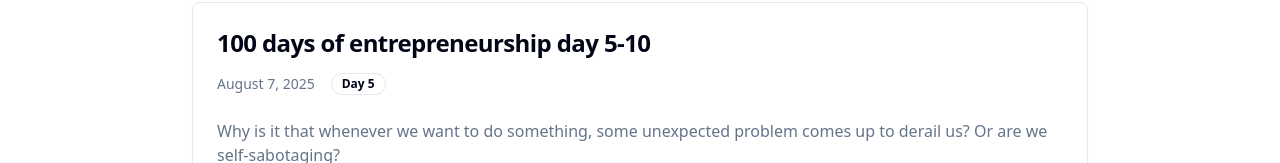
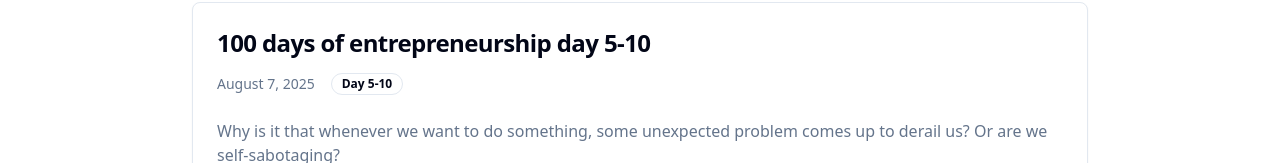
Before and after one commit to hritik1999/portfolio, a Vue app in the folder frontend/: page /blog in a window 1280 px wide. Shown: the part 1286-1449 px from the top of the page. Built offline with nearby package versions, Linux system fonts and the light colour scheme.

Commit message:
added 5th blog

```diff
--- a/frontend/src/views/Blog.vue
+++ b/frontend/src/views/Blog.vue
@@ -193,7 +193,7 @@ export default {
           id:5,
           title:'100 days of entrepreneurship day 5-10',
           slug:'100-days-of-entrepreneurship-day-5-10',
-          day:5,
+          day:'5-10',
           date:'August 7, 2025',
           snippet:'Why is it that whenever we want to do something, some unexpected problem comes up to derail us? Or are we self-sabotaging?',
           content:`
```
